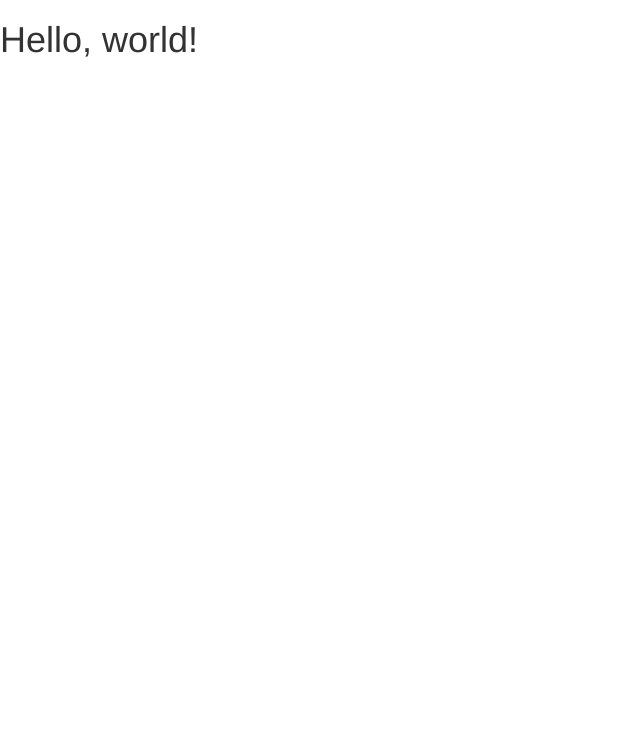
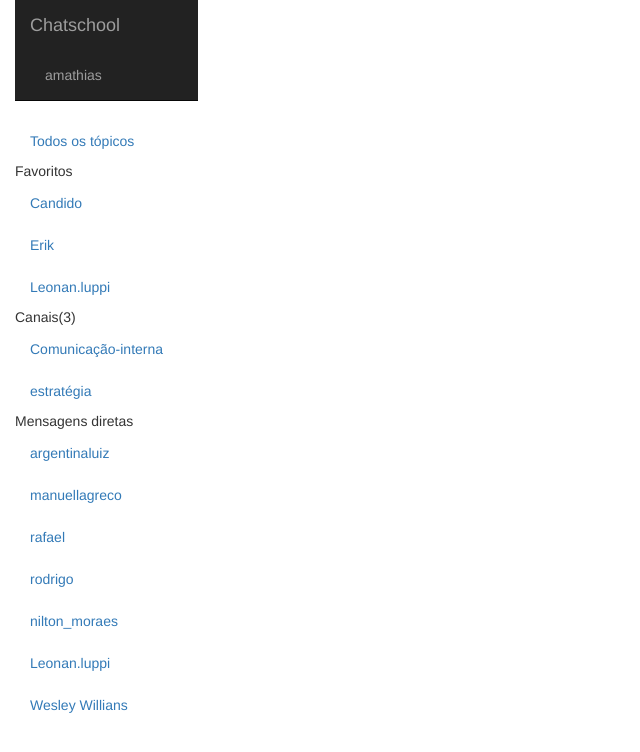
Before and after one commit to efernandes-tech/html-006-sofn-website, a plain HTML site: page projeto/index.html in a window 1280 px wide. Shown: the whole page, without its empty margins (0-640 px from the left). Drawn offline with nearby package versions, Linux system fonts and the light colour scheme.

Commit message:
marcando menu lateral

```diff
--- a/projeto/index.html
+++ b/projeto/index.html
@@ -19,7 +19,82 @@
 <![endif]-->
 </head>
 <body>
-    <h1>Hello, world!</h1>
+    <div class="container-fluid">
+        <div class="row">
+            <section id="sidenav" class="col-md-2">
+                <div class="navbar navbar-inverse navbar-static-top">
+                    <div class="container-fluid">
+                        <div class="navbar-header">
+                            <a href="" class="navbar-brand">Chatschool</a>
+                        </div>
+                        <ul id="me" class="nav navbar-nav">
+                            <li><a href="">amathias</a></li>
+                        </ul>
+                    </div>
+                </div>
+
+                <ul class="nav nav-pills nav-stacked">
+                    <li>
+                        <a href="">Todos os tópicos</a>
+                    </li>
+                </ul>
+
+                <ul class="nav nav-pills nav-stacked">
+                    <li>
+                        Favoritos
+                    </li>
+                    <li>
+                        <a href="">Candido</a>
+                    </li>
+                    <li>
+                        <a href="">Erik</a>
+                    </li>
+                    <li>
+                        <a href="">Leonan.luppi</a>
+                    </li>
+                </ul>
+
+                <ul class="nav nav-pills nav-stacked">
+                    <li>
+                        Canais(3)
+                    </li>
+                    <li>
+                        <a href="">Comunicação-interna</a>
+                    </li>
+                    <li>
+                        <a href="">estratégia</a>
+                    </li>
+                </ul>
+
+                <ul class="nav nav-pills nav-stacked">
+                    <li>
+                        Mensagens diretas
+                    </li>
+                    <li>
+                        <a href="">argentinaluiz</a>
+                    </li>
+                    <li>
+                        <a href="">manuellagreco</a>
+                    </li>
+                    <li>
+                        <a href="">rafael</a>
+                    </li>
+                    <li>
+                        <a href="">rodrigo</a>
+                    </li>
+                    <li>
+                        <a href="">nilton_moraes</a>
+                    </li>
+                    <li>
+                        <a href="">Leonan.luppi</a>
+                    </li>
+                    <li>
+                        <a href="">Wesley Willians</a>
+                    </li>
+                </ul>
+            </section>
+        </div>
+    </div>
 
     <!-- jQuery (necessary for Bootstrap's JavaScript plugins) -->
     <script src="https://ajax.googleapis.com/ajax/libs/jquery/1.12.4/jquery.min.js"></script>
```
